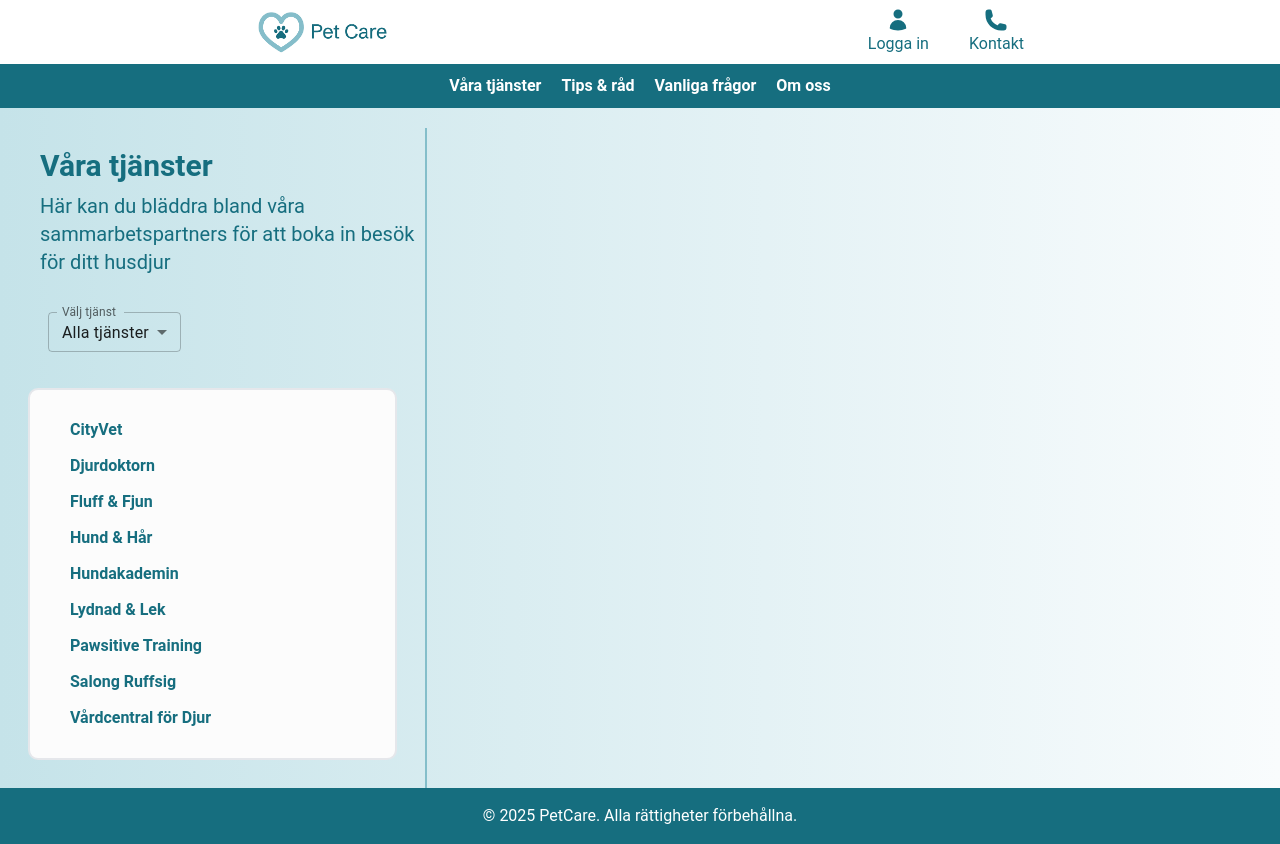
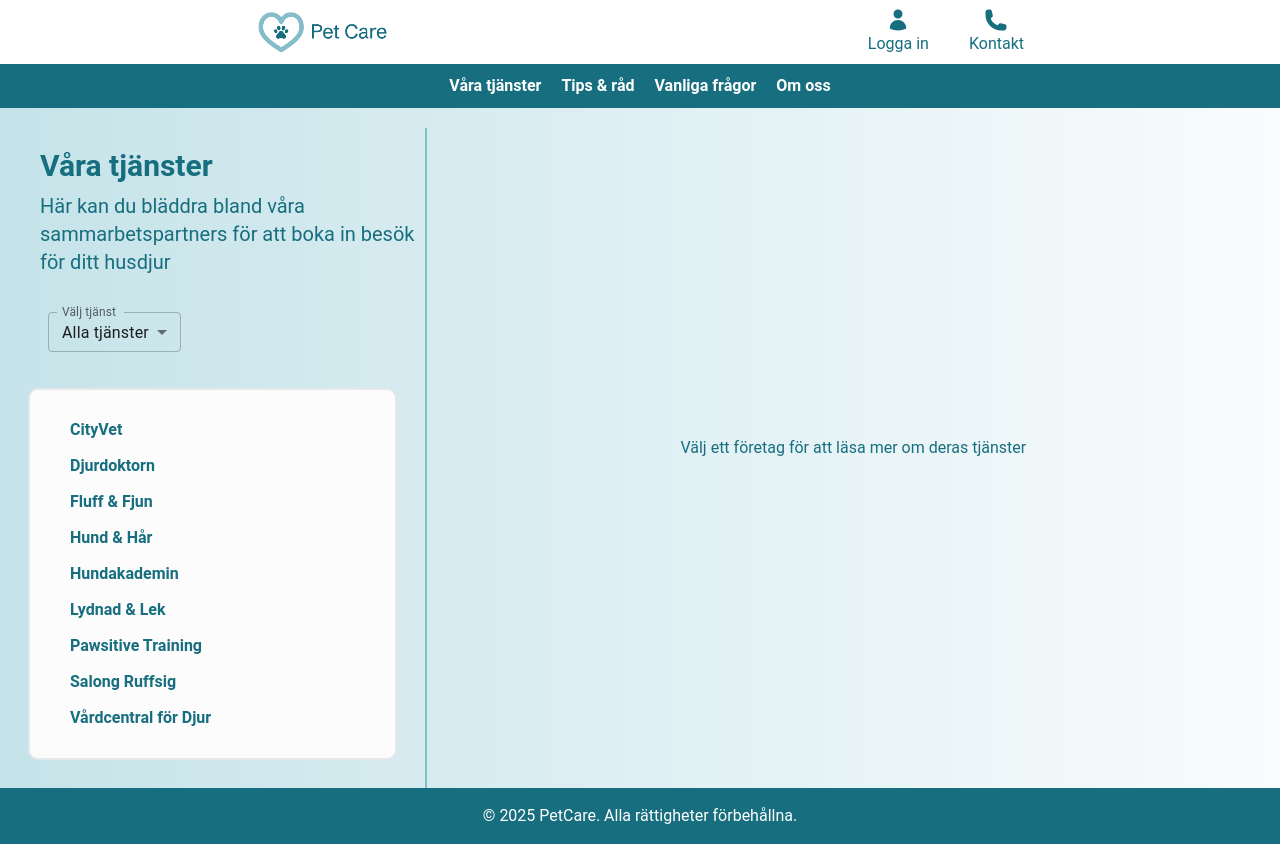
Before and after one commit to naathaliie/Nathalies-degree-project, a Next.js app in the folder pet-care/: page /info/ourServices in a window 1280 px wide. Built offline with nearby package versions, Linux system fonts and the light colour scheme.

Commit message:
added textInfo

```diff
--- a/pet-care/src/app/info/ourServices/page.tsx
+++ b/pet-care/src/app/info/ourServices/page.tsx
@@ -2,7 +2,11 @@
 import React from "react";
 
 const OurServicesPage = () => {
-  return <></>;
+  return (
+    <div className="w-full h-full flex justify-center items-center align-middle text-petCare-sapphireTeal-dark">
+      Välj ett företag för att läsa mer om deras tjänster
+    </div>
+  );
 };
 
 export default OurServicesPage;
--- a/pet-care/src/app/users/myPets/page.tsx
+++ b/pet-care/src/app/users/myPets/page.tsx
@@ -2,7 +2,11 @@
 import React from "react";
 
 const MyPetsPage = () => {
-  return <></>;
+  return (
+    <div className="w-full h-full flex justify-center items-center align-middle text-petCare-sapphireTeal-dark">
+      Välj ett husdjur för att se bokade tider och mer
+    </div>
+  );
 };
 
 export default MyPetsPage;
```
